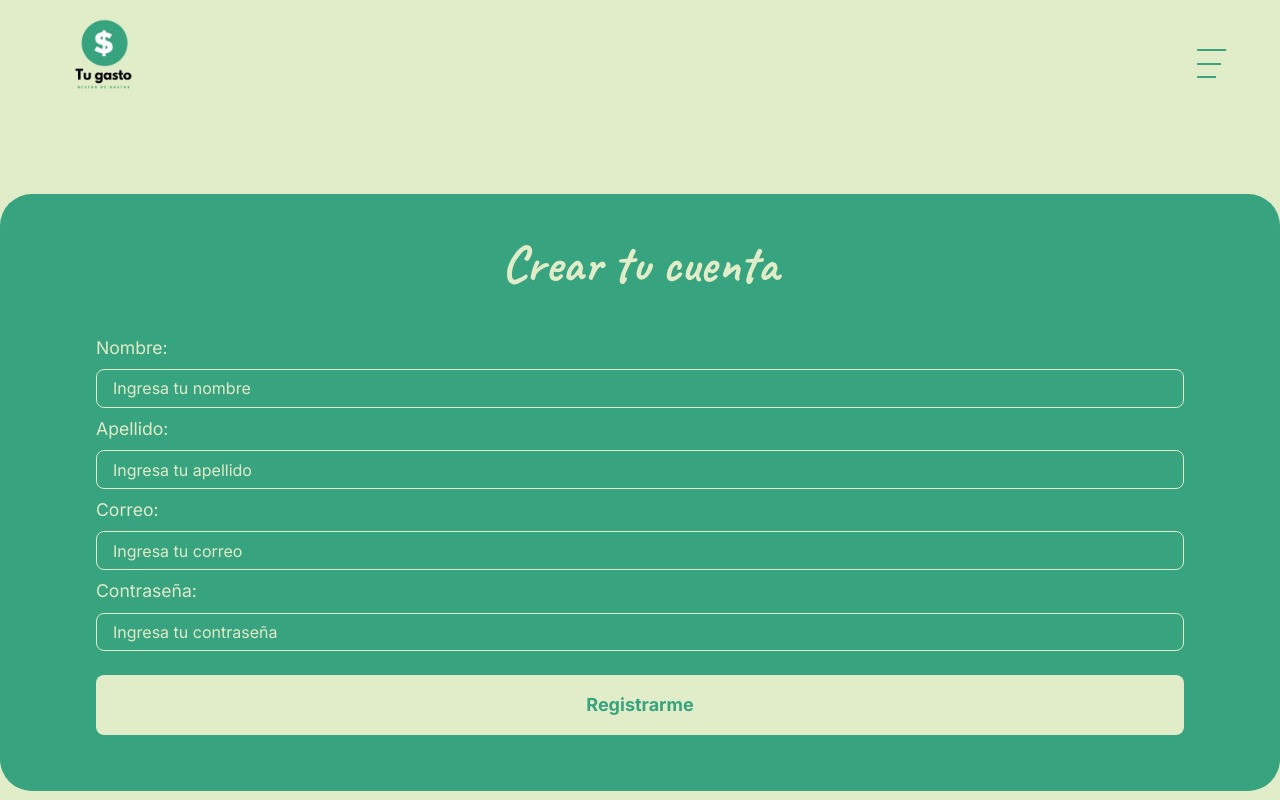
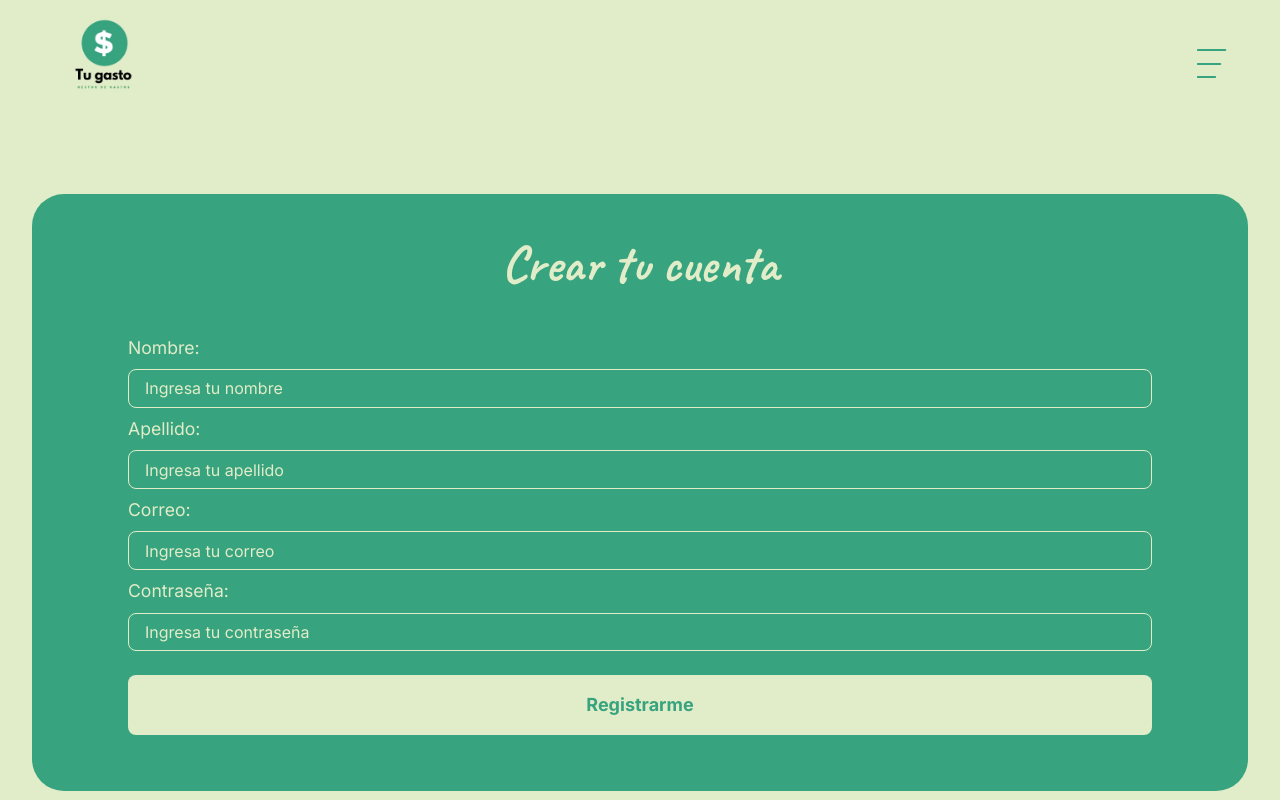
Before and after one commit to facchin21/gestor-de-gastos, a React (Vite) app: page /register in a window 1280 px wide. Shown: the top 800 px of the page. Built offline with nearby package versions, Linux system fonts and the light colour scheme.

Commit message:
ajustes en registro

```diff
--- a/src/pages/RegisterPage.tsx
+++ b/src/pages/RegisterPage.tsx
@@ -10,7 +10,7 @@ export const Register = () => {
   const { register, handleSubmit, onSubmit, onError, errors } = useRegister()
 
   return (
-    <div className="bg-primary py-16 flex items-center justify-center">
+    <div className="bg-primary px-8 py-16 flex items-center justify-center">
       <Container>
         <Title colors="#E1ECC8">Crear tu cuenta</Title>
         <form onSubmit={handleSubmit(onSubmit, onError)} className="py-6">
```
